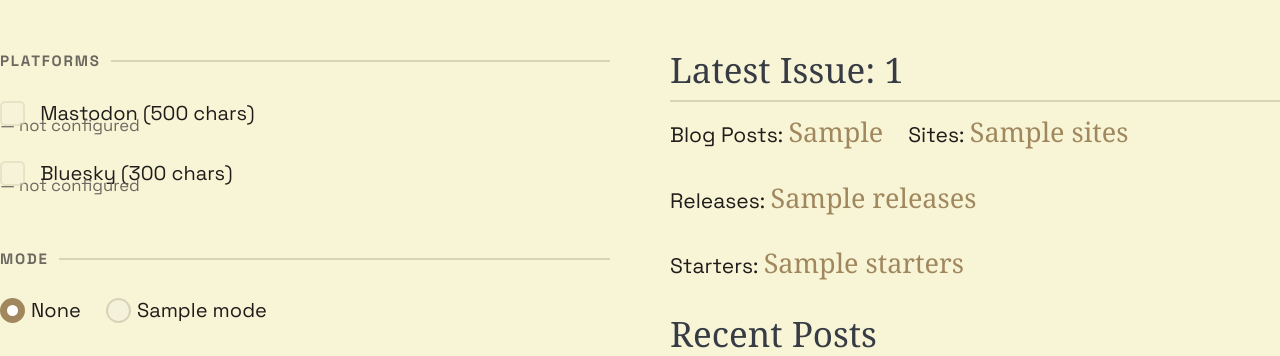
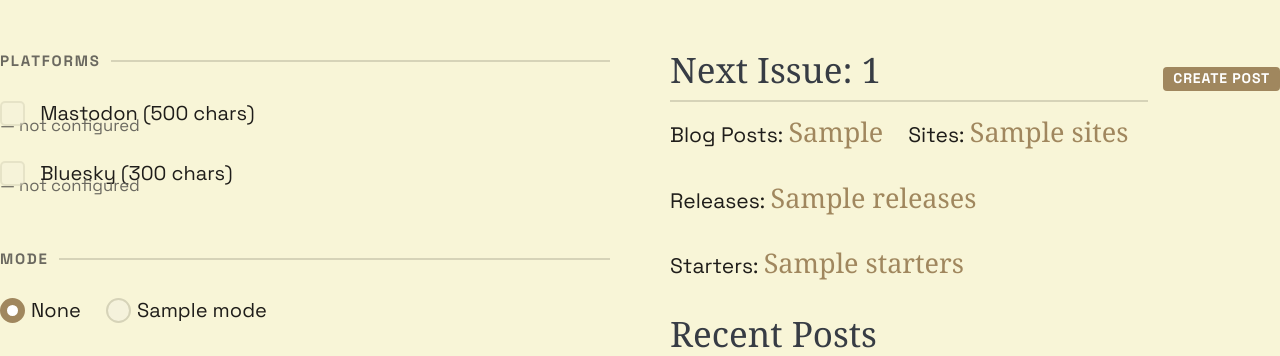
Before and after one commit to bobmonsour/social-posting, a Flask app: template templates/compose.html in a window 1280 px wide. Shown: the part 144-500 px from the top of the page. Run offline with Flask 3, Linux system fonts and the light colour scheme; the template is opened without the code that fills it: most values are stand-ins (such as "Sample title", 1, 10 or a date in 2020); some libraries are stand-ins or nearby versions; some web fonts are replaced.

Commit message:
Create an 11ty Bundle post from the social posting app

```diff
--- a/app.py
+++ b/app.py
@@ -15,9 +15,20 @@ from services.link_card import fetch_og_metadata
 from services.social_links import extract_social_links
 from services.bwe_list import get_bwe_lists, mark_bwe_posted, delete_bwe_posted
 from services.issue_counts import get_latest_issue_counts
+from services.blog_post import create_blog_post, blog_post_exists, delete_blog_post
 
 app = Flask(__name__)
 app.config["MAX_CONTENT_LENGTH"] = 16 * 1024 * 1024  # 16MB upload limit
+
+
+@app.template_filter("friendly_time")
+def friendly_time(iso_timestamp):
+    """Convert ISO timestamp to 'Feb 14, 2026 15:43' format."""
+    try:
+        dt = datetime.fromisoformat(iso_timestamp)
+        return dt.strftime("%b %-d, %Y %H:%M")
+    except (ValueError, TypeError):
+        return iso_timestamp[:16].replace("T", " ") if iso_timestamp else ""
 
 
 @app.context_processor
@@ -90,6 +101,8 @@ def compose():
     bwe_to_post, bwe_posted = get_bwe_lists()
     recent = load_recent_posts()
     _annotate_bwe_with_drafts(bwe_to_post, recent)
+    issue_counts = get_latest_issue_counts()
+    post_exists = blog_post_exists(issue_counts["issue_number"]) if issue_counts else False
     return render_template(
         "compose.html",
         mastodon_available=config.mastodon_configured(),
@@ -98,7 +111,8 @@ def compose():
         modes=all_modes(),
         bwe_to_post=bwe_to_post,
         bwe_posted=bwe_posted,
-        issue_counts=get_latest_issue_counts(),
+        issue_counts=issue_counts,
+        blog_post_exists=post_exists,
     )
 
 
@@ -529,6 +543,27 @@ def social_links():
     return jsonify(links)
 
 
+@app.route("/create-blog-post", methods=["POST"])
+def create_blog_post_route():
+    data = request.get_json()
+    issue_number = data.get("issue_number") if data else None
+    publication_date = data.get("date") if data else None
+    if not issue_number:
+        return jsonify({"success": False, "error": "No issue number"}), 400
+    result = create_blog_post(issue_number, publication_date)
+    return jsonify(result)
+
+
+@app.route("/delete-blog-post", methods=["POST"])
+def delete_blog_post_route():
+    data = request.get_json()
+    issue_number = data.get("issue_number") if data else None
+    if not issue_number:
+        return jsonify({"success": False, "error": "No issue number"}), 400
+    result = delete_blog_post(issue_number)
+    return jsonify(result)
+
+
 @app.route("/bwe-posted/delete", methods=["POST"])
 def delete_bwe_posted_entry():
     name = request.form.get("name", "").strip()
--- /dev/null
+++ b/services/blog_post.py
@@ -0,0 +1,88 @@
+import os
+import re
+import subprocess
+from datetime import date
+
+_DBTOOLS_DIR = "/Users/Bob/Dropbox/Docs/Sites/11tybundle/dbtools"
+_TEMPLATE_PATH = os.path.join(_DBTOOLS_DIR, "11ty-bundle-xx.md")
+_BLOG_BASE_PATH = os.path.join(_DBTOOLS_DIR, "..", "11tybundle.dev", "content", "blog")
+
+
+def create_blog_post(issue_number, publication_date=None):
+    """Create a new 11ty Bundle blog post from the template.
+
+    Returns dict with 'success', 'file_path', and optional 'error'.
+    """
+    if publication_date is None:
+        publication_date = date.today().isoformat()
+
+    # Validate inputs
+    try:
+        issue_num = int(issue_number)
+        if issue_num <= 0:
+            return {"success": False, "error": "Issue number must be positive"}
+    except (ValueError, TypeError):
+        return {"success": False, "error": "Invalid issue number"}
+
+    date_regex = re.compile(r"^\d{4}-\d{2}-\d{2}$")
+    if not date_regex.match(publication_date):
+        return {"success": False, "error": "Invalid date format"}
+
+    # Build file path
+    year = publication_date[:4]
+    padded = str(issue_num).zfill(2)
+    year_dir = os.path.join(_BLOG_BASE_PATH, year)
+    file_name = f"11ty-bundle-{padded}.md"
+    file_path = os.path.join(year_dir, file_name)
+
+    # Check if file already exists
+    if os.path.exists(file_path):
+        return {"success": False, "error": f"File already exists: {file_name}"}
+
+    # Read template
+    try:
+        with open(_TEMPLATE_PATH, "r") as f:
+            content = f.read()
+    except OSError as e:
+        return {"success": False, "error": f"Cannot read template: {e}"}
+
+    # Replace placeholders
+    content = re.sub(r"^bundleIssue:\s*$", f"bundleIssue: {issue_num}", content, flags=re.MULTILINE)
+    content = re.sub(r"^date:\s*$", f"date: {publication_date}", content, flags=re.MULTILINE)
+
+    # Create year directory if needed
+    os.makedirs(year_dir, exist_ok=True)
+
+    # Write the file
+    with open(file_path, "w") as f:
+        f.write(content)
+
+    # Open in VS Code
+    try:
+        subprocess.Popen(["code", file_path])
+    except OSError:
+        pass  # VS Code not available, file was still created
+
+    return {"success": True, "file_path": file_path}
+
+
+def blog_post_exists(issue_number):
+    """Check if a blog post file exists for the given issue number."""
+    padded = str(int(issue_number)).zfill(2)
+    file_name = f"11ty-bundle-{padded}.md"
+    # Check current year directory
+    year = str(date.today().year)
+    file_path = os.path.join(_BLOG_BASE_PATH, year, file_name)
+    return os.path.exists(file_path)
+
+
+def delete_blog_post(issue_number):
+    """Delete the blog post file for the given issue number."""
+    padded = str(int(issue_number)).zfill(2)
+    file_name = f"11ty-bundle-{padded}.md"
+    year = str(date.today().year)
+    file_path = os.path.join(_BLOG_BASE_PATH, year, file_name)
+    if os.path.exists(file_path):
+        os.remove(file_path)
+        return {"success": True}
+    return {"success": False, "error": f"File not found: {file_name}"}
--- a/static/css/style.css
+++ b/static/css/style.css
@@ -687,12 +687,46 @@ label:has(#cb-bluesky) {
 }
 
 /* ===== Latest issue counts ===== */
+.latest-issue-header {
+    display: flex;
+    align-items: baseline;
+    justify-content: space-between;
+}
+
 .latest-issue h2 {
     font-size: 1.75rem;
     font-weight: 400;
     margin-bottom: 0.5rem;
     padding-bottom: 0.5rem;
     border-bottom: 2px solid var(--pico-muted-border-color);
+    flex: 1;
+}
+
+.btn-create-post {
+    font-size: 0.7rem;
+    font-weight: 700;
+    text-transform: uppercase;
+    letter-spacing: 0.06em;
+    padding: 0.1rem 0.5rem;
+    border-radius: 4px;
+    background: var(--pico-primary-background);
+    color: var(--pico-primary-inverse);
+    border: none;
+    cursor: pointer;
+    line-height: 1.4;
+    flex-shrink: 0;
+    width: auto;
+    margin: 0;
+    margin-left: 0.75rem;
+}
+
+.btn-create-post:hover {
+    opacity: 0.85;
+}
+
+.btn-create-post:disabled {
+    opacity: 0.6;
+    cursor: default;
 }
 
 .issue-counts {
--- a/static/js/compose.js
+++ b/static/js/compose.js
@@ -710,4 +710,61 @@ document.addEventListener("DOMContentLoaded", () => {
     if (bweSiteUrlField && bweSiteUrlField.value.trim() && activeMode === "11ty-bwe") {
         fetchAndAppendSocialLinks(bweSiteUrlField.value.trim());
     }
+
+    // Create / Delete Blog Post buttons
+    const btnCreatePost = document.getElementById("btn-create-post");
+    const btnDeletePost = document.getElementById("btn-delete-post");
+
+    if (btnCreatePost) {
+        btnCreatePost.addEventListener("click", async () => {
+            const issueNumber = btnCreatePost.dataset.issue;
+            const today = new Date().toISOString().split("T")[0];
+            btnCreatePost.disabled = true;
+            btnCreatePost.textContent = "Creating...";
+            try {
+                const resp = await fetch("/create-blog-post", {
+                    method: "POST",
+                    headers: { "Content-Type": "application/json" },
+                    body: JSON.stringify({ issue_number: issueNumber, date: today }),
+                });
+                const data = await resp.json();
+                if (data.success) {
+                    btnCreatePost.hidden = true;
+                    btnCreatePost.textContent = "Create Post";
+                    btnCreatePost.disabled = false;
+                    if (btnDeletePost) btnDeletePost.hidden = false;
+                } else {
+                    btnCreatePost.textContent = data.error || "Error";
+                    setTimeout(() => { btnCreatePost.textContent = "Create Post"; btnCreatePost.disabled = false; }, 3000);
+                }
+            } catch {
+                btnCreatePost.textContent = "Error";
+                setTimeout(() => { btnCreatePost.textContent = "Create Post"; btnCreatePost.disabled = false; }, 3000);
+            }
+        });
+    }
+
+    if (btnDeletePost) {
+        btnDeletePost.addEventListener("click", async () => {
+            const issueNumber = btnDeletePost.dataset.issue;
+            btnDeletePost.disabled = true;
+            try {
+                const resp = await fetch("/delete-blog-post", {
+                    method: "POST",
+                    headers: { "Content-Type": "application/json" },
+                    body: JSON.stringify({ issue_number: issueNumber }),
+                });
+                const data = await resp.json();
+                if (data.success) {
+                    btnDeletePost.hidden = true;
+                    btnDeletePost.disabled = false;
+                    if (btnCreatePost) btnCreatePost.hidden = false;
+                } else {
+                    btnDeletePost.disabled = false;
+                }
+            } catch {
+                btnDeletePost.disabled = false;
+            }
+        });
+    }
 });
--- a/templates/compose.html
+++ b/templates/compose.html
@@ -161,7 +161,17 @@
 <div class="sidebar">
 {% if issue_counts %}
 <aside class="latest-issue">
-    <h2>Latest Issue: <span>{{ issue_counts.issue_number }}</span></h2>
+    <div class="latest-issue-header">
+        <h2>Next Issue: <span>{{ issue_counts.issue_number }}</span></h2>
+        <span class="latest-issue-actions">
+            <button type="button" class="btn-create-post" id="btn-create-post"
+                    data-issue="{{ issue_counts.issue_number }}"
+                    {% if blog_post_exists %}hidden{% endif %}>Create Post</button>
+            <button type="button" class="btn-del-draft" id="btn-delete-post"
+                    data-issue="{{ issue_counts.issue_number }}"
+                    {% if not blog_post_exists %}hidden{% endif %}>Del</button>
+        </span>
+    </div>
     <div class="issue-counts">
         <span>Blog Posts: <span class="issue-count-num">{{ issue_counts.blog_posts }}</span></span>
         <span>Sites: <span class="issue-count-num">{{ issue_counts.sites }}</span></span>
@@ -203,7 +213,7 @@
             </div>
             {% set display_text = post.text or (post.platform_texts or {}).values() | first | default('', true) %}
             <p class="post-card-text">{{ display_text[:50] }}{% if display_text|length > 50 %}...{% endif %}</p>
-            <time class="post-card-time">{{ post.timestamp[:16].replace('T', ' ') }}</time>
+            <time class="post-card-time">{{ post.timestamp | friendly_time }}</time>
         </div>
         {% endfor %}
     {% else %}
```
